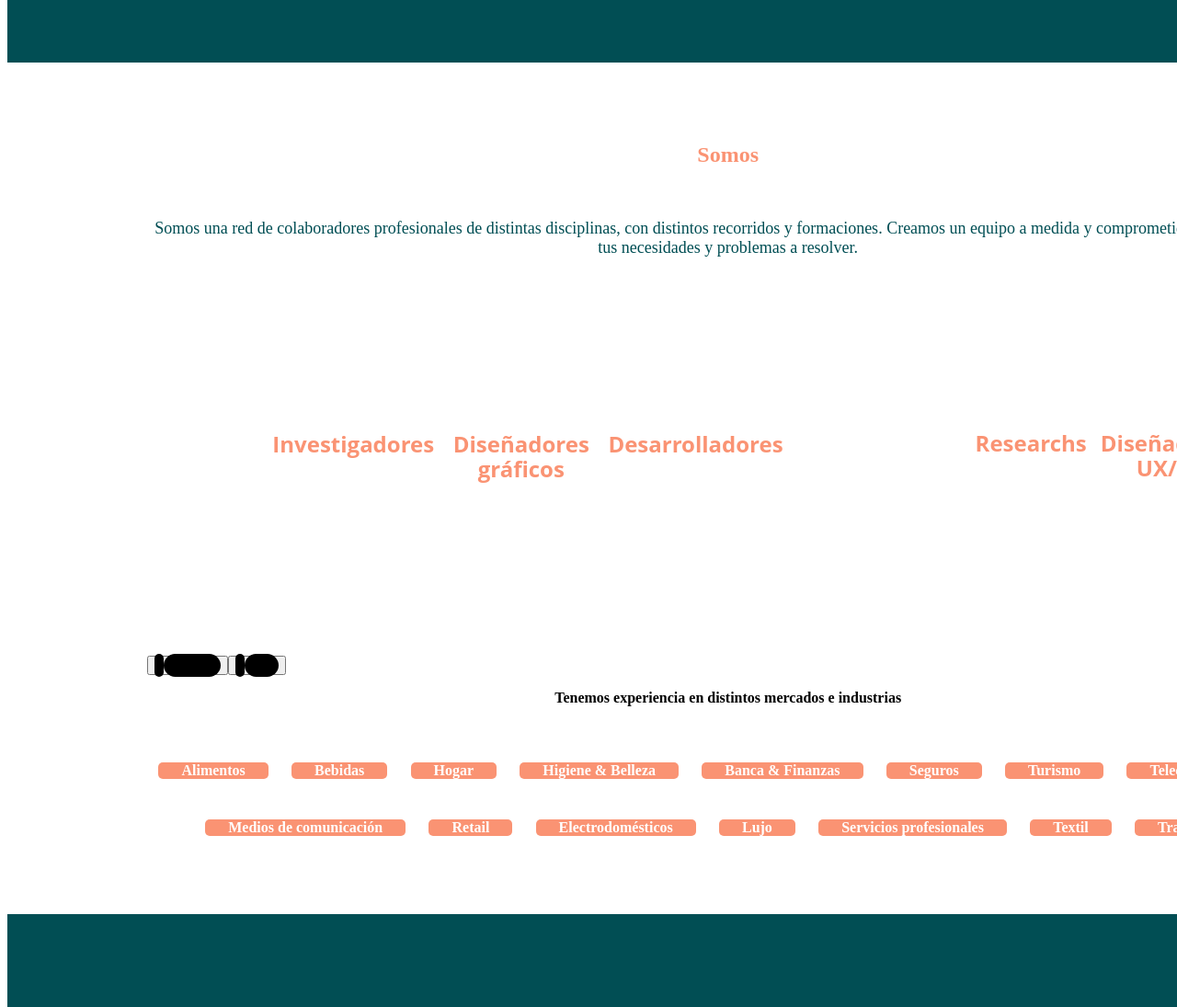
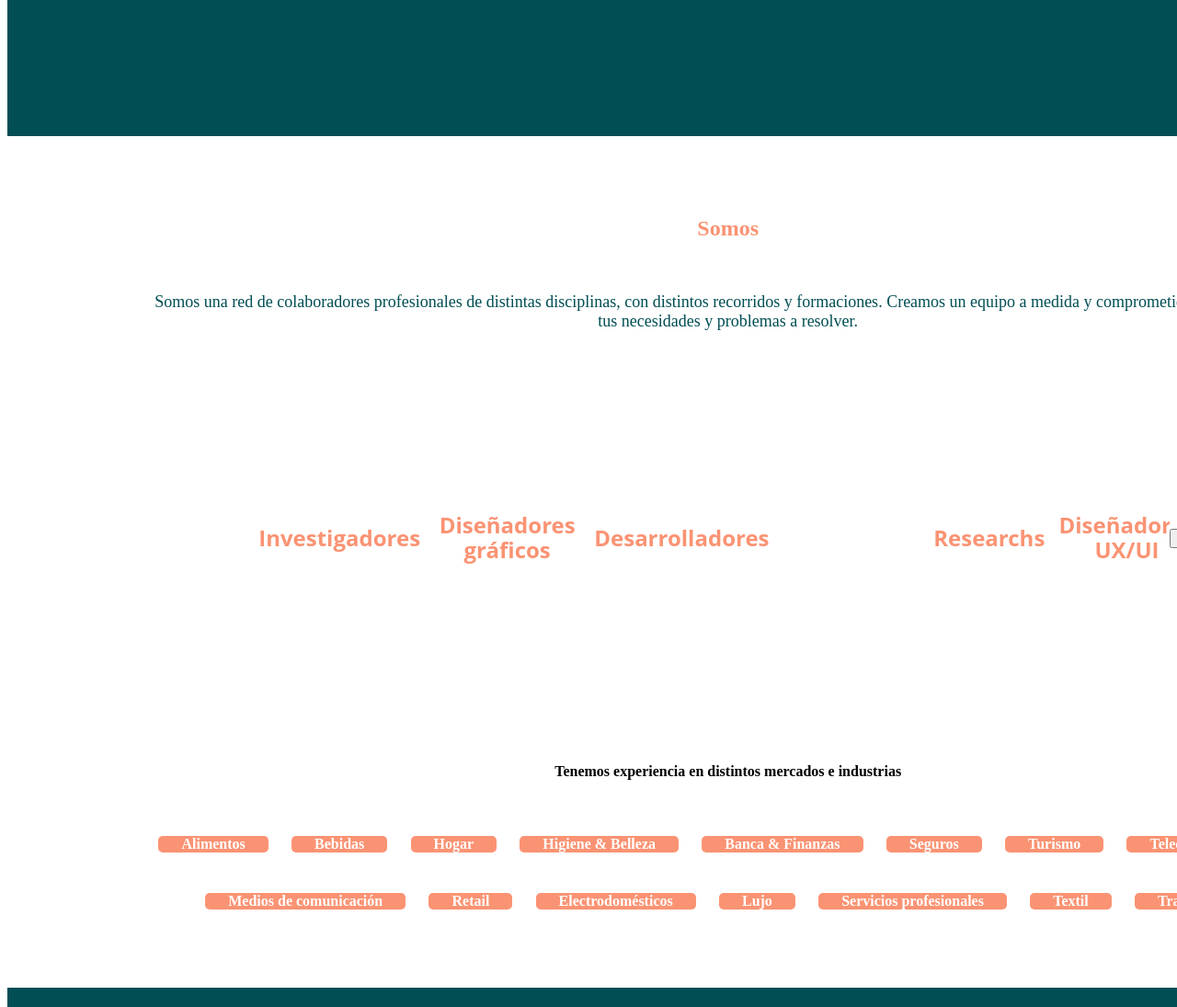
Before and after one commit to villaleoo/constel-accion, a React (Create React App) app: page / in a window 1280 px wide. Shown: the part 2052-3147 px from the top of the page at 92% size. Built offline with nearby package versions, Linux system fonts and the light colour scheme; the HTML template or start-up script is replaced by a standard one.

Commit message:
detalles servicios

```diff
--- a/src/components/content/sectionList/hacemos/hacemosStyles.scss
+++ b/src/components/content/sectionList/hacemos/hacemosStyles.scss
@@ -1,5 +1,5 @@
 .hacemosContainer{
-    height: 100vh;
+    height: 110vh;
     width: 100%;
     background-color: #014E54;
     display: flex;
@@ -13,8 +13,8 @@
         .inputsContainer{
             position: relative;
             border-radius: 100px;
-            width: 100%;
-            height: 100%;
+            width: 100px;
+            height: 100px;
             input[type=radio]{
                 display:none;
             }
--- a/src/components/content/sectionList/somos/slider/sliderStyles.scss
+++ b/src/components/content/sectionList/somos/slider/sliderStyles.scss
@@ -1,17 +1,20 @@
 .sliderContainer{
     width:100%;
     height: 100%;
+    display: flex;
+    align-items: center;
     .sliderContent{
         width: 100%;
         .sliderConjuntoItems{
             padding: 0 10% 0 10%;
             display: flex;
             justify-content: space-around;
+            align-items: center;
 
             p{
                 font-size: x-large;
                 padding: 5px 2% 5px 2%;
-                margin-top: 1.5%;
+
                 color: #FA9373;
                 &:hover{
                     background-color: rgb(13, 51, 46);
```
